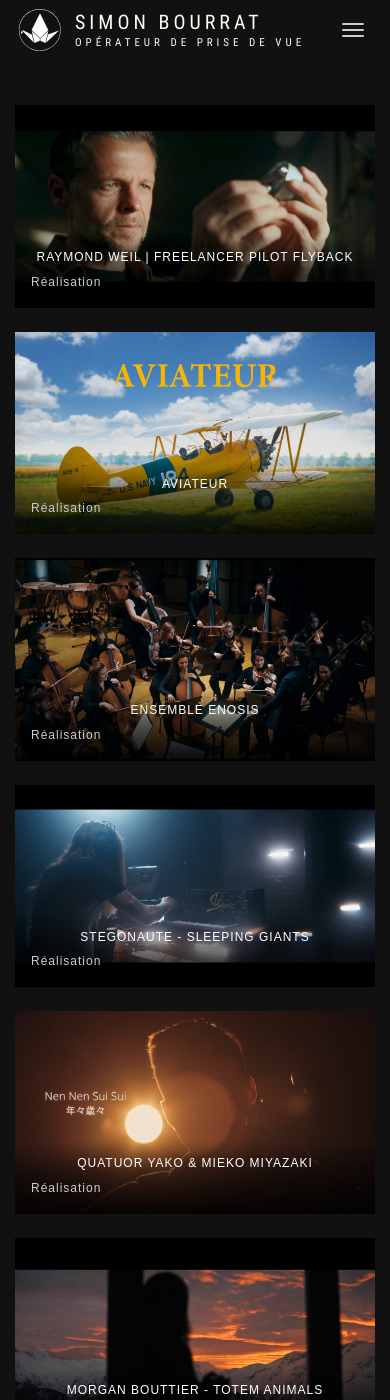
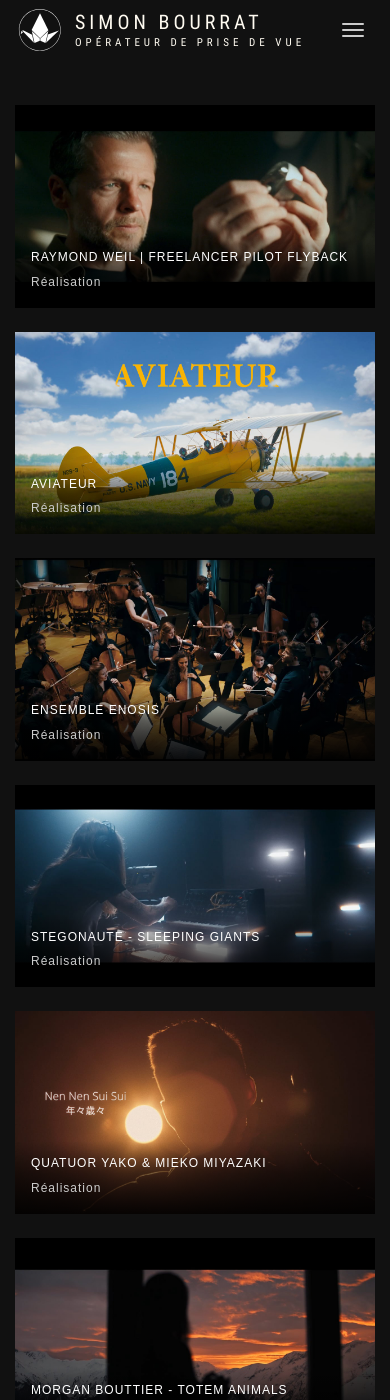
Before and after one commit to simonbourrat/site, a Jekyll site: the page built from realisation.html, in a window 390 px wide and 1400 px high. Built offline with Jekyll 4.4.1, drawn with Linux system fonts in a browser that asks for light colours; some web fonts are replaced.

Commit message:
realisation: correction conflit CSS .video-item et URLs lightbox (Vimeo/YouTube)

```diff
--- a/realisation.html
+++ b/realisation.html
@@ -2,34 +2,36 @@
 layout: page
 ---
 <style>
-    .video-list {
+    .real-video-list {
         max-width: 900px;
         margin: 0 auto;
     }
-    .video-item {
+    .real-video-item {
+        display: block;
         position: relative;
-        margin-bottom: 40px;
+        padding: 0;
+        margin: 0 0 40px 0;
         overflow: hidden;
         cursor: pointer;
         background: #000;
     }
-    .video-item a {
+    .real-video-item a {
         display: block;
         position: relative;
         text-decoration: none;
         color: #fff;
     }
-    .video-thumb {
+    .real-video-thumb {
         width: 100%;
         height: auto;
         display: block;
         transition: transform 0.5s ease, opacity 0.4s ease;
     }
-    .video-item:hover .video-thumb {
+    .real-video-item:hover .real-video-thumb {
         transform: scale(1.04);
         opacity: 0.85;
     }
-    .video-overlay {
+    .real-video-overlay {
         position: absolute;
         left: 0;
         right: 0;
@@ -42,25 +44,27 @@
         transition: opacity 0.35s ease, transform 0.35s ease;
         pointer-events: none;
     }
-    .video-item:hover .video-overlay {
+    .real-video-item:hover .real-video-overlay {
         opacity: 1;
         transform: translateY(0);
     }
-    .video-overlay h3 {
+    .real-video-overlay h3 {
         margin: 0 0 6px 0;
         font-size: 15px;
         line-height: 1.4;
+        text-align: left;
         text-transform: uppercase;
         letter-spacing: 2px;
         color: #fff;
     }
-    .video-overlay p {
+    .real-video-overlay p {
         margin: 0;
         font-size: 12px;
         letter-spacing: 1px;
+        text-align: left;
         color: #ccc;
     }
-    .video-play {
+    .real-video-play {
         position: absolute;
         top: 50%;
         left: 50%;
@@ -80,46 +84,46 @@
         transition: opacity 0.35s ease, transform 0.35s ease;
         pointer-events: none;
     }
-    .video-item:hover .video-play {
+    .real-video-item:hover .real-video-play {
         opacity: 1;
         transform: scale(1);
     }
     @media (max-width: 767px) {
-        .video-item { margin-bottom: 24px; }
-        .video-overlay {
+        .real-video-item { margin-bottom: 24px; }
+        .real-video-overlay {
             opacity: 1;
             transform: translateY(0);
             padding: 14px 16px;
         }
-        .video-overlay h3 { font-size: 12px; letter-spacing: 1px; }
-        .video-play { display: none; }
+        .real-video-overlay h3 { font-size: 12px; letter-spacing: 1px; }
+        .real-video-play { display: none; }
     }
 </style>
 <section class="module-extra-small">
     <div class="container">
         <div class="row">
-            <div class="col-xs-12 video-list">
+            <div class="col-xs-12 real-video-list">
                 {% for video in site.data.realisation %}
                 {% assign type = "vimeo" %}
                 {% if video.platform == "youtube" %}{% assign type = "youtube" %}{% endif %}
                 {% assign thumb_local = "/assets/images/realisation/" | append: type | append: "-" | append: video.id | append: ".jpg" %}
                 {% if type == "youtube" %}
                     {% assign thumb_remote = "https://img.youtube.com/vi/" | append: video.id | append: "/maxresdefault.jpg" %}
-                    {% assign embed = "https://www.youtube.com/embed/" | append: video.id | append: "?autoplay=1&rel=0" %}
+                    {% assign watch = "https://www.youtube.com/watch?v=" | append: video.id %}
                 {% else %}
                     {% assign thumb_remote = "https://vumbnail.com/" | append: video.id | append: ".jpg" %}
-                    {% assign embed = "https://player.vimeo.com/video/" | append: video.id | append: "?autoplay=1&title=0&byline=0&portrait=0" %}
+                    {% assign watch = "https://vimeo.com/" | append: video.id %}
                 {% endif %}
-                <div class="video-item">
-                    <a href="{{ embed }}" class="video-pop-up" data-mfp-src="{{ embed }}" aria-label="{{ video.titre }}">
+                <div class="real-video-item">
+                    <a href="{{ watch }}" class="video-pop-up" aria-label="{{ video.titre }}">
                         <img src="{{ thumb_local | relative_url }}"
                              alt="{{ video.titre }}"
-                             class="video-thumb"
+                             class="real-video-thumb"
                              width="1280" height="720"
                              loading="lazy"
                              onerror="this.onerror=null;this.src='{{ thumb_remote }}';">
-                        <span class="video-play"><i class="fa fa-play"></i></span>
-                        <div class="video-overlay">
+                        <span class="real-video-play"><i class="fa fa-play"></i></span>
+                        <div class="real-video-overlay">
                             <h3>{{ video.titre }}</h3>
                             {% if video.description %}<p>{{ video.description }}</p>{% endif %}
                         </div>
```
